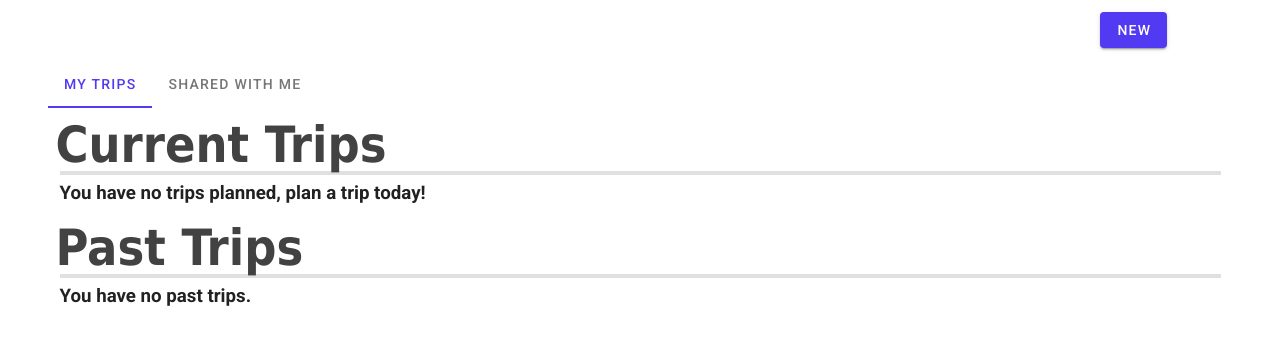
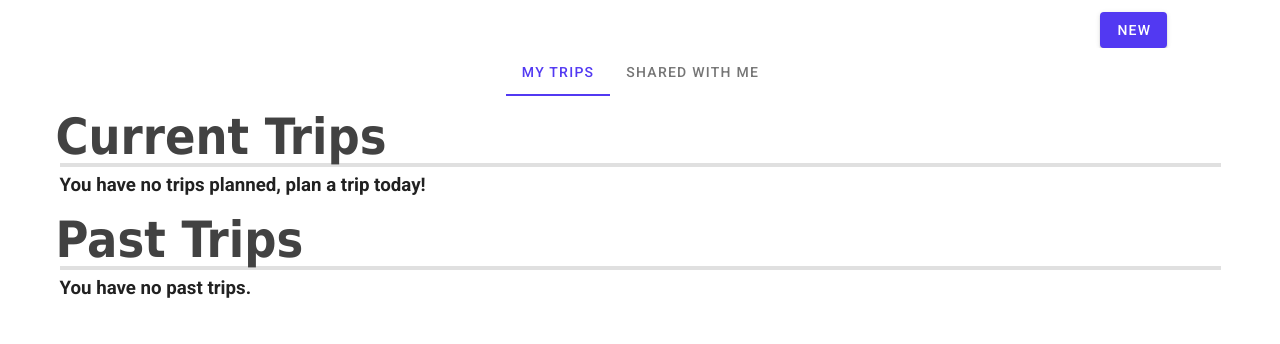
Before and after one commit to kolbyrogers/Trippin, a Nuxt app: page /trips in a window 1280 px wide. Shown: the top 344 px of the page. Built offline with nearby package versions, Linux system fonts and the light colour scheme.

Commit message:
centered

```diff
--- a/pages/trips/index.vue
+++ b/pages/trips/index.vue
@@ -7,13 +7,11 @@
         </v-btn>
       </v-col>
     </v-row>
-    <v-row justify="center">
-      <v-tabs>
-        <v-tabs-slider color="primary"></v-tabs-slider>
-        <v-tab>My Trips</v-tab>
-        <v-tab>Shared With Me</v-tab>
-      </v-tabs>
-    </v-row>
+    <v-tabs centered class="pb-4">
+      <v-tabs-slider color="primary"></v-tabs-slider>
+      <v-tab>My Trips</v-tab>
+      <v-tab>Shared With Me</v-tab>
+    </v-tabs>
     <v-row>
       <h1 class="trip-header">Current Trips</h1>
     </v-row>
```
